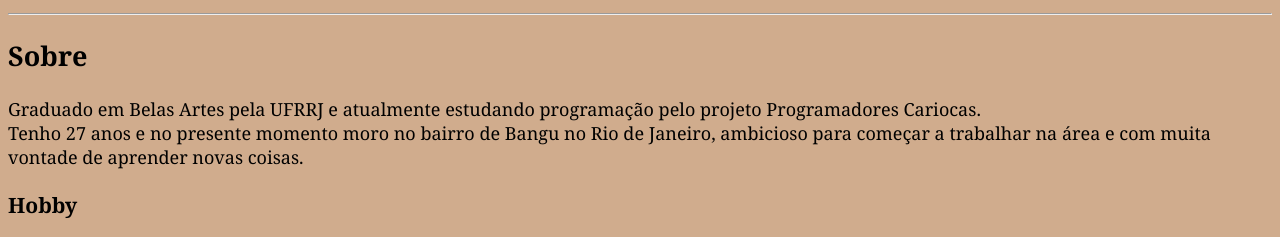
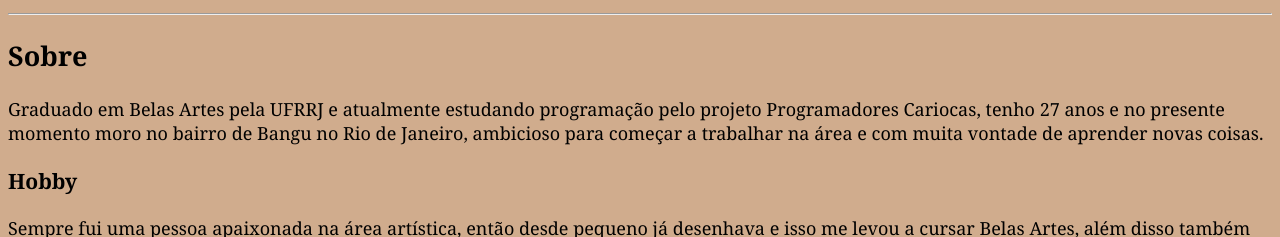
Before and after one commit to victorvaz22/mini-projeto, a plain HTML site: page index.html in a window 1280 px wide. Shown: the part 517-754 px from the top of the page. Drawn offline with Linux system fonts and the light colour scheme.

Commit message:
Update index.html

```diff
--- a/index.html
+++ b/index.html
@@ -16,7 +16,7 @@
     <div class="sobrehobby">
         <hr>
         <h2>Sobre</h2>
-        <p>Graduado em Belas Artes pela UFRRJ e atualmente estudando programação pelo projeto Programadores Cariocas.<br>Tenho 27 anos e no presente momento moro no bairro de Bangu no Rio de Janeiro, ambicioso para começar a trabalhar na área e com muita vontade de aprender novas coisas. </p>
+        <p>Graduado em Belas Artes pela UFRRJ e atualmente estudando programação pelo projeto Programadores Cariocas, tenho 27 anos e no presente momento moro no bairro de Bangu no Rio de Janeiro, ambicioso para começar a trabalhar na área e com muita vontade de aprender novas coisas. </p>
         <h3>Hobby</h3>
         <p>Sempre fui uma pessoa apaixonada na área artística, então desde pequeno já desenhava e isso me levou a cursar Belas Artes, além disso também sempre fui muito ligado a tecnologia que acabou me guiando as escolhar quando adulto.<br>Na prática tudo que envolve arte e tecnologia sou apaixonado como ilustrações, filmes, arte digital e etc.</p>
     </div>
```
